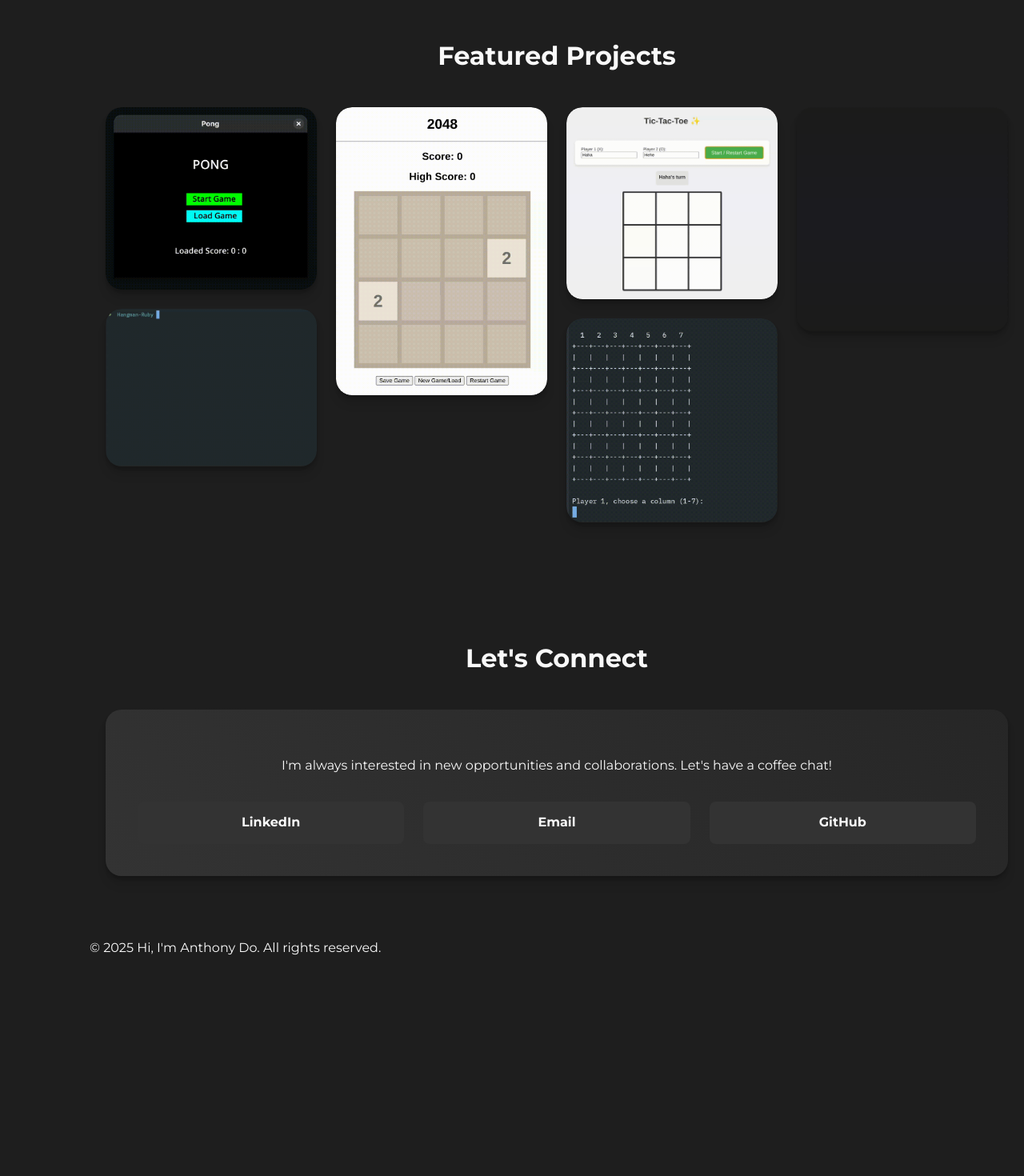
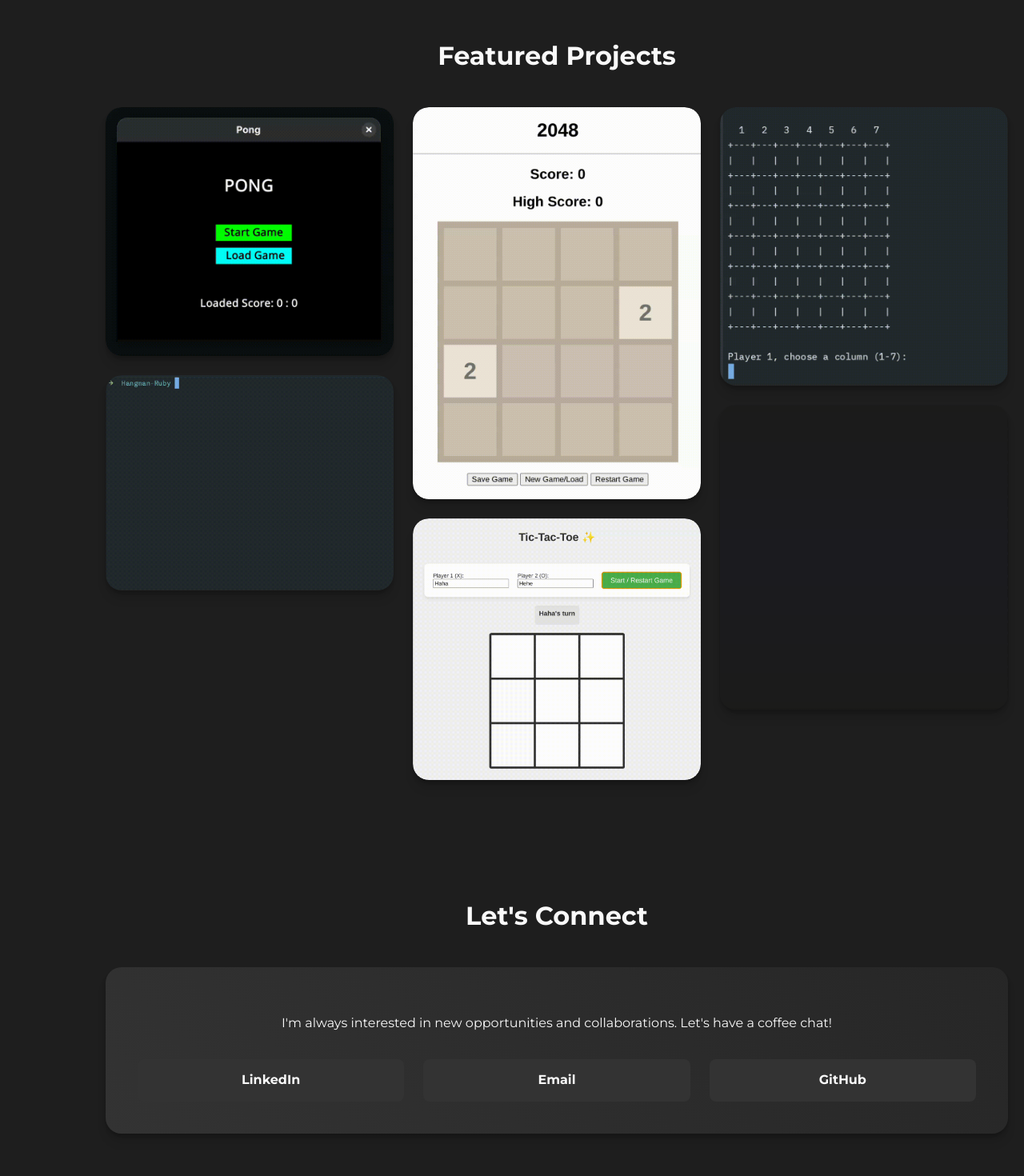
Before and after one commit to antoinnedo/webfolio2.0, a React (Vite) app: page / in a window 1280 px wide. Shown: the part 2760-4230 px from the top of the page at 80% size. Before the commit the page ends 3976 px from the top, so only its background shows below. Built offline with nearby package versions, Linux system fonts and the light colour scheme; a web font is replaced by a local one.

Commit message:
fixed the cards details problems

```diff
--- a/src/components/SidebarNav.jsx
+++ b/src/components/SidebarNav.jsx
@@ -1,6 +1,5 @@
 import React from 'react';
 
-// You can replace these with your preferred icon library (e.g., Material-UI, Lucide)
 const HomeIcon = () => <svg xmlns="http://www.w3.org/2000/svg" viewBox="0 0 576 512"><path d="M575.8 255.5c0 18-15 32.1-32 32.1h-32l.7 160.2c0 2.7-.2 5.4-.5 8.1V472c0 22.1-17.9 40-40 40H456c-1.1 0-2.2 0-3.3-.1c-1.4 .1-2.8 .1-4.2 .1H128.1c-1.5 0-3-.1-4.5-.2c-1.2 .1-2.4 .2-3.6 .2H104c-22.1 0-40-17.9-40-40V360c0-.9 0-1.9 .1-2.8V287.6H32c-18 0-32-14-32-32.1c0-9 3-17 10-24L266.4 8c7-7 15-8 22-8s15 2 21 7L564.8 231.5c8 7 12 15 11 24z"/></svg>;
 const EducationIcon = () => <svg xmlns="http://www.w3.org/2000/svg" viewBox="0 0 640 512"><path d="M320 32c-17.7 0-32 14.3-32 32V96H128V32c0-17.7-14.3-32-32-32S64 14.3 64 32V96H32C14.3 96 0 110.3 0 128V448c0 35.3 28.7 64 64 64H576c35.3 0 64-28.7 64-64V128c0-17.7-14.3-32-32-32H576V32c0-17.7-14.3-32-32-32H448c-17.7 0-32 14.3-32 32V96H352V32c0-17.7-14.3-32-32-32zM128 248c0-13.3 10.7-24 24-24H272c13.3 0 24 10.7 24 24v48c0 13.3-10.7 24-24 24H152c-13.3 0-24-10.7-24-24V248zm224 0v48c0 13.3-10.7 24-24 24H384c-13.3 0-24-10.7-24-24V248c0-13.3 10.7-24 24-24H504c13.3 0 24 10.7 24 24z"/></svg>;
 const ExperienceIcon = () => <svg xmlns="http://www.w3.org/2000/svg" viewBox="0 0 512 512"><path d="M184 0c13.3 0 24 10.7 24 24V48H304V24c0-13.3 10.7-24 24-24s24 10.7 24 24V48h40c35.3 0 64 28.7 64 64V448c0 35.3-28.7 64-64 64H56c-35.3 0-64-28.7-64-64V112c0-35.3 28.7-64 64-64h40V24c0-13.3 10.7-24 24-24s24 10.7 24 24V48h40V24zM64 160v24h40c13.3 0 24-10.7 24-24s-10.7-24-24-24H64zm112 0v24h48c13.3 0 24-10.7 24-24s-10.7-24-24-24H176zm120 0v24h40c13.3 0 24-10.7 24-24s-10.7-24-24-24H296zm-96 96v24h48c13.3 0 24-10.7 24-24s-10.7-24-24-24H200z"/></svg>;
@@ -8,7 +7,6 @@ const SkillsIcon = () => <svg xmlns="http://www.w3.org/2000/svg" viewBox="0 0 64
 const ProjectsIcon = () => <svg xmlns="http://www.w3.org/2000/svg" viewBox="0 0 512 512"><path d="M0 96C0 60.7 28.7 32 64 32H448c35.3 0 64 28.7 64 64V416c0 35.3-28.7 64-64 64H64c-35.3 0-64-28.7-64-64V96zM64 64V256H256V64H64zm224 0V256H448V64H288zM64 288V448H256V288H64zm224 0V448H448V288H288z"/></svg>;
 const ContactIcon = () => <svg xmlns="http://www.w3.org/2000/svg" viewBox="0 0 512 512"><path d="M48 64C21.5 64 0 85.5 0 112v64c0 26.5 21.5 48 48 48H464c26.5 0 48-21.5 48-48V112c0-26.5-21.5-48-48-48H48zM0 256v64c0 26.5 21.5 48 48 48H464c26.5 0 48-21.5 48-48V256c0-26.5-21.5-48-48-48H48c-26.5 0-48 21.5-48 48zM464 448c26.5 0 48-21.5 48-48V336c0-26.5-21.5-48-48-48H48c-26.5 0-48 21.5-48 48v64c0 26.5 21.5 48 48 48H464z"/></svg>;
 
-// Exporting these for App.jsx
 export const navItems = [
   { name: 'Home', href: '#header-intro', icon: <HomeIcon /> },
   { name: 'Education', href: '#education', icon: <EducationIcon /> },
--- a/src/styles/App.css
+++ b/src/styles/App.css
@@ -145,7 +145,7 @@ h3 {
 --- 3. Projects Section ---
 */
 .projects-grid {
-  columns: 4 250px;
+  columns: 3 250px;
   column-gap: 1.5rem;
 }
 
@@ -177,6 +177,7 @@ h3 {
   bottom: 0;
   left: 0;
   width: 100%;
+  height: 100%;
   padding: 3rem 1.5rem 1.5rem 1.5rem;
   display: flex;
   flex-direction: column;
@@ -186,7 +187,7 @@ h3 {
   transform: translateY(1rem);
   transition: all var(--transition-speed-normal) ease;
   box-sizing: border-box;
-  background: linear-gradient(to top, rgba(0,0,0,0.95) 20%, transparent);
+  background: #000000c3;
   border-radius: 0 0 1.25rem 1.25rem;
 }
 
@@ -204,7 +205,7 @@ h3 {
 
 .project-details p {
   margin-bottom: 1rem;
-  color: var(--colorgray);
+  color: var(--colorp2);
   font-size: 0.9rem;
   line-height: 1.5;
 }
@@ -572,9 +573,16 @@ h3 {
   transform: translateY(0);
 }
 
+/*
+--- 10.Footer ---
+*/
+.main-footer {
+  display: flex;
+  justify-content: center;
+}
 
 /*
---- 10. Responsive Design ---
+--- 11. Responsive Design ---
 */
 
 @media (max-width: 1200px) {
```
